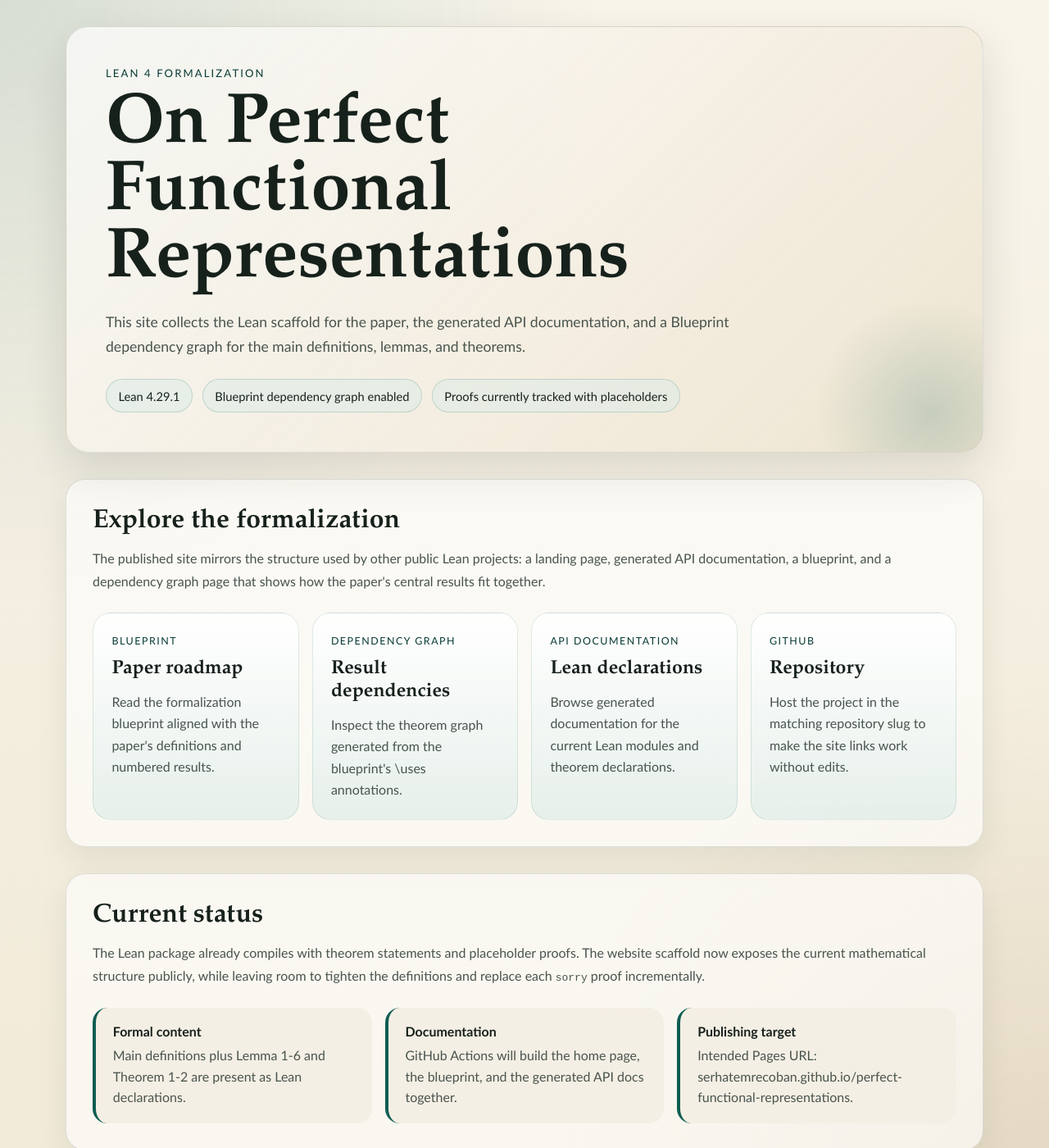
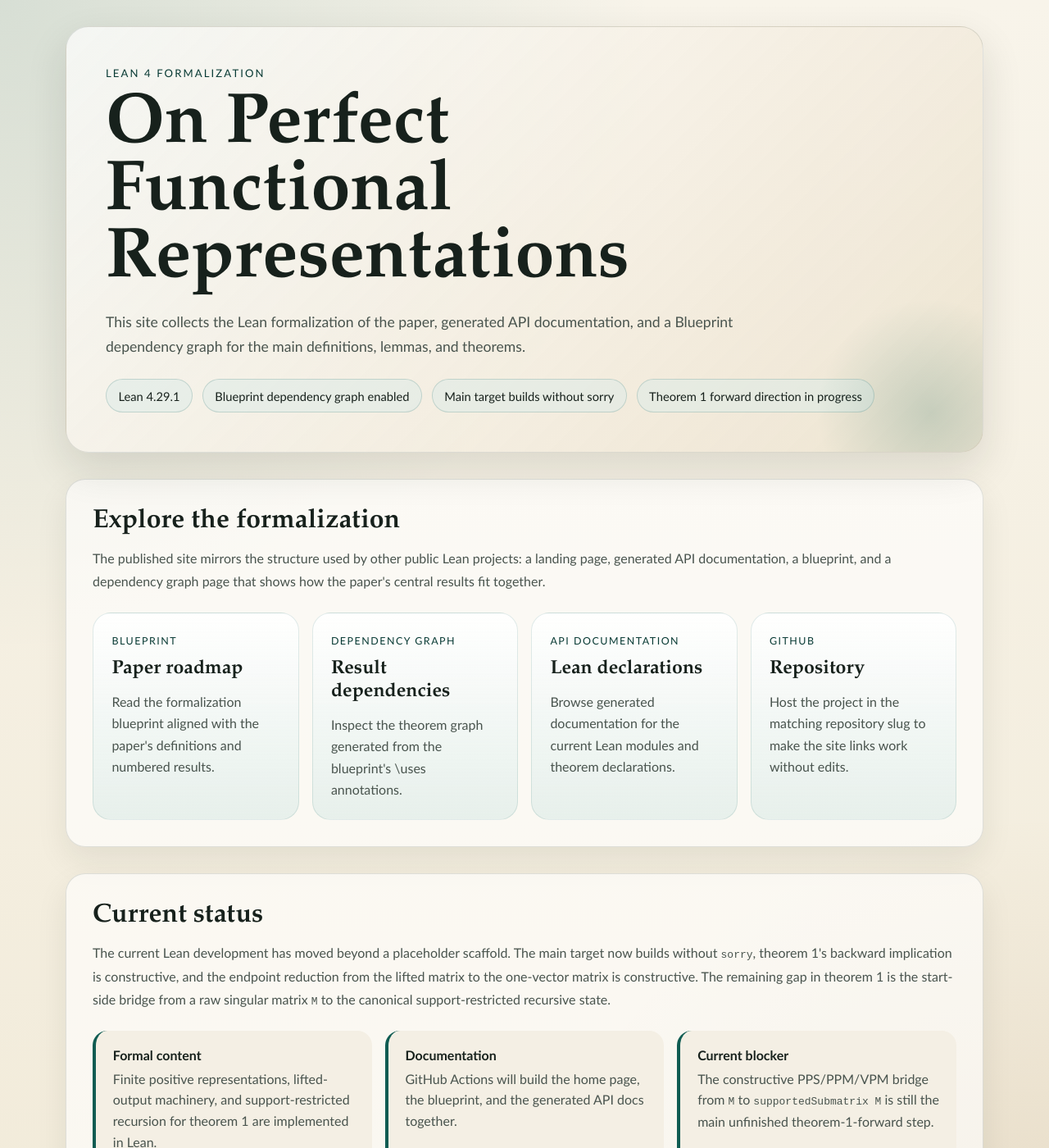
Before and after one commit to serhatemrecoban/perfect-functional-representations, a Jekyll site: the page built from home_page/index.md, in a window 1280 px wide and 1400 px high. Shown: the whole window at 82% size. Built offline with Jekyll 4.4.1, drawn with Linux system fonts in a browser that asks for light colours.

Commit message:
Advance theorem 1 recursion and refresh project site

```diff
--- a/home_page/index.md
+++ b/home_page/index.md
@@ -7,13 +7,14 @@ title: Formal Verification of "On Perfect Functional Representations"
   <p class="eyebrow">Lean 4 formalization</p>
   <h1>On Perfect Functional Representations</h1>
   <p class="lead">
-    This site collects the Lean scaffold for the paper, the generated API documentation,
+    This site collects the Lean formalization of the paper, generated API documentation,
     and a Blueprint dependency graph for the main definitions, lemmas, and theorems.
   </p>
   <div class="hero-meta">
     <span class="pill">Lean 4.29.1</span>
     <span class="pill">Blueprint dependency graph enabled</span>
-    <span class="pill">Proofs currently tracked with placeholders</span>
+    <span class="pill">Main target builds without sorry</span>
+    <span class="pill">Theorem 1 forward direction in progress</span>
   </div>
 </section>
 
@@ -51,18 +52,23 @@ title: Formal Verification of "On Perfect Functional Representations"
 <section class="section">
   <h2>Current status</h2>
   <p>
-    The Lean package already compiles with theorem statements and placeholder proofs. The website scaffold now
-    exposes the current mathematical structure publicly, while leaving room to tighten the definitions and replace
-    each <code>sorry</code> proof incrementally.
+    The current Lean development has moved beyond a placeholder scaffold. The main target now builds without
+    <code>sorry</code>, theorem 1's backward implication is constructive, and the endpoint reduction from the lifted
+    matrix to the one-vector matrix is constructive. The remaining gap in theorem 1 is the start-side bridge from a
+    raw singular matrix <code>M</code> to the canonical support-restricted recursive state.
   </p>
   <div class="status-grid">
     <div class="status-block">
       <strong>Formal content</strong>
-      <span>Main definitions plus Lemma 1-6 and Theorem 1-2 are present as Lean declarations.</span>
+      <span>Finite positive representations, lifted-output machinery, and support-restricted recursion for theorem 1 are implemented in Lean.</span>
     </div>
     <div class="status-block">
       <strong>Documentation</strong>
       <span>GitHub Actions will build the home page, the blueprint, and the generated API docs together.</span>
+    </div>
+    <div class="status-block">
+      <strong>Current blocker</strong>
+      <span>The constructive PPS/PPM/VPM bridge from <code>M</code> to <code>supportedSubmatrix M</code> is still the main unfinished theorem-1-forward step.</span>
     </div>
     <div class="status-block">
       <strong>Publishing target</strong>
--- a/lake-manifest.json
+++ b/lake-manifest.json
@@ -8,7 +8,7 @@
    "rev": "3d425859e73fcfbef85b9638c2a91708ef4a22d4",
    "name": "checkdecls",
    "manifestFile": "lake-manifest.json",
-   "inputRev": null,
+   "inputRev": "3d425859e73fcfbef85b9638c2a91708ef4a22d4",
    "inherited": false,
    "configFile": "lakefile.lean"}],
  "name": "PerfectFunctionalRepresentations",
```
Also changed, not shown: README.md, 4 other files.
